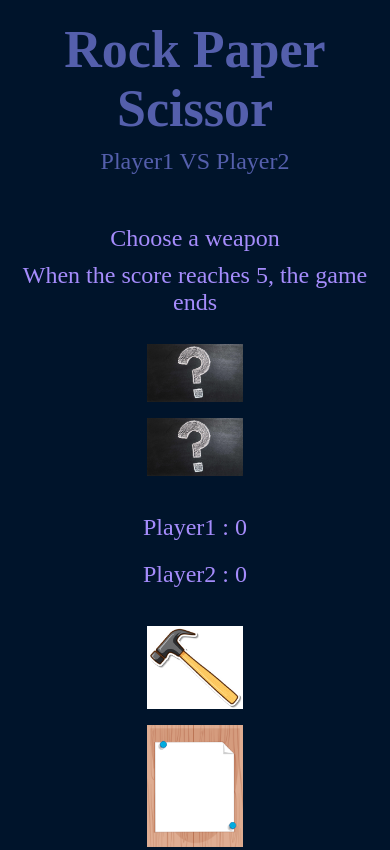
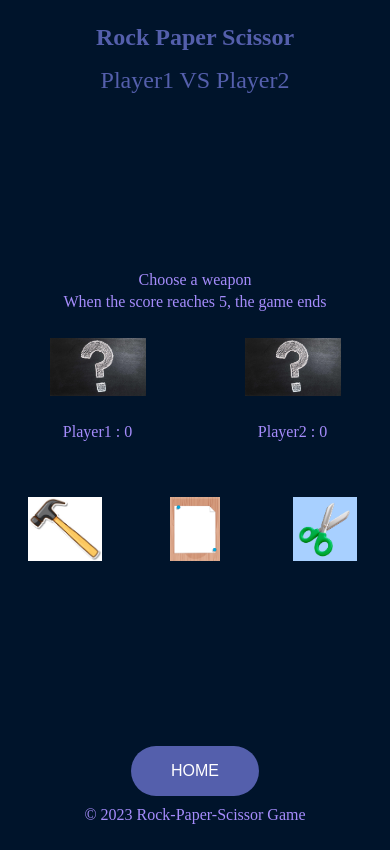
Before and after one commit to Nobpanat/Rock-Paper-Scissors, a plain HTML site: page gamePlayer.html in a window 390 px wide. Shown: the top 850 px of the page. Drawn offline with Linux system fonts and the light colour scheme.

Commit message:
fix ui and add image icon

```diff
--- a/gamePlayer.html
+++ b/gamePlayer.html
@@ -5,6 +5,7 @@
     <meta http-equiv="X-UA-Compatible" content="IE=edge">
     <meta name="viewport" content="width=device-width, initial-scale=1.0">
     <link rel="stylesheet" href="style.css">
+    <link rel="icon" href="./img/reflex-hammer.png" type="image/png" />
     <title>Player game mode</title>
 </head>
 <body>
--- a/style.css
+++ b/style.css
@@ -3,7 +3,7 @@ body {
   flex-direction: column;
   justify-content: center;
   align-items: center;
-    height: 100%;
+  min-height: 100vh;
   margin: 0;
   padding: 0;
   font-family: Besley, serif;
@@ -14,13 +14,12 @@ body {
 .header {
   text-align: center;
   color: #545fac;
-    padding: 1.25rem;
 }
 
 .header h1 {
   font-size: 3.25rem;
   font-weight: bold;
-    margin: 0;
+  margin: 1rem;
 }
 
 .header p {
@@ -29,9 +28,12 @@ body {
 }
 
 .main-content {
+    flex: 1; /* ดัน footer ลงล่างสุด */
+    display: flex;
+    flex-direction: column;
+    justify-content: center;
     width: 100%;
     max-width: 800px;
-    padding: 20px;
     box-sizing: border-box;
 }
 
@@ -42,8 +44,8 @@ body {
 
 .paraChoose,
 .endGame {
-    font-size: 24px;
-    margin: 10px 0;
+  font-size: 1.5rem;
+  margin: 0.5rem 0;
 }
 
 .weapon {
@@ -54,15 +56,16 @@ body {
 }
 
 .weapon img {
-    width: 12rem;
-    height: auto;
+  width: 10rem;
+  height: 8rem;
+  object-fit: scale-down;
 }
 
 .score {
   display: flex;
   justify-content: space-around;
   align-items: center;
-    margin: 20px 0;
+  margin: 1rem 0;
 }
 
 .score label {
@@ -71,19 +74,20 @@ body {
 
 .gameDisplay {
   text-align: center;
-    margin: 20px;
+  margin: 0.5rem;
 }
 
 .choose {
   display: flex;
   justify-content: space-around;
   align-items: center;
-    margin: 20px 0;
+
 }
 
 .inputImg {
   width: 10rem;
-    height: auto;
+  height: 8rem;
+  object-fit: scale-down;
 }
 
 .footer {
@@ -113,38 +117,55 @@ body {
     text-align: center; */
 }
 
-
 .buttonGame:hover {
   background-color: #a58cfc;
 }
 
 @media (max-width: 600px) {
-    .weapon {
-        flex-direction: column;
+  .header {
+    padding: 0.5rem;
+  }
+
+  .header h1 {
+    font-size: 1.5rem;
+    font-weight: bold;
+  }
+
+  .paraChoose,
+  .endGame {
+    font-size: 1rem;
+    margin: 0.25rem 0;
+  }
+  /* .weapon {
+    flex-direction: row;
   }
 
   .score {
     flex-direction: column;
-    }
+  } */
 
   .score label {
-        margin: 10px 0;
+    font-size: 1rem;
+    margin: 0.5rem 0;
   }
 
   .choose {
-        flex-direction: column;
+    flex-direction: row;
   }
 
+  .choose .inputImg {
 
-    .choose .inputImg {
-        margin: 0.5rem 0;
     width: 6rem;
-        height: auto;
+    height: 4rem;
+    object-fit:scale-down;
   }
 
   .weapon img {
     width: 6rem;
-        height: auto;
-        margin: 0.5rem 0;
+    height: 4rem;
+
+    object-fit: scale-down;
   }
+
+
 }
```
Also changed, not shown: gameComputer.html (+1 -0 lines), index.html (+2 -1 lines), img/reflex-hammer.png (added). Lines whose indentation alone changed are shown as unchanged.
